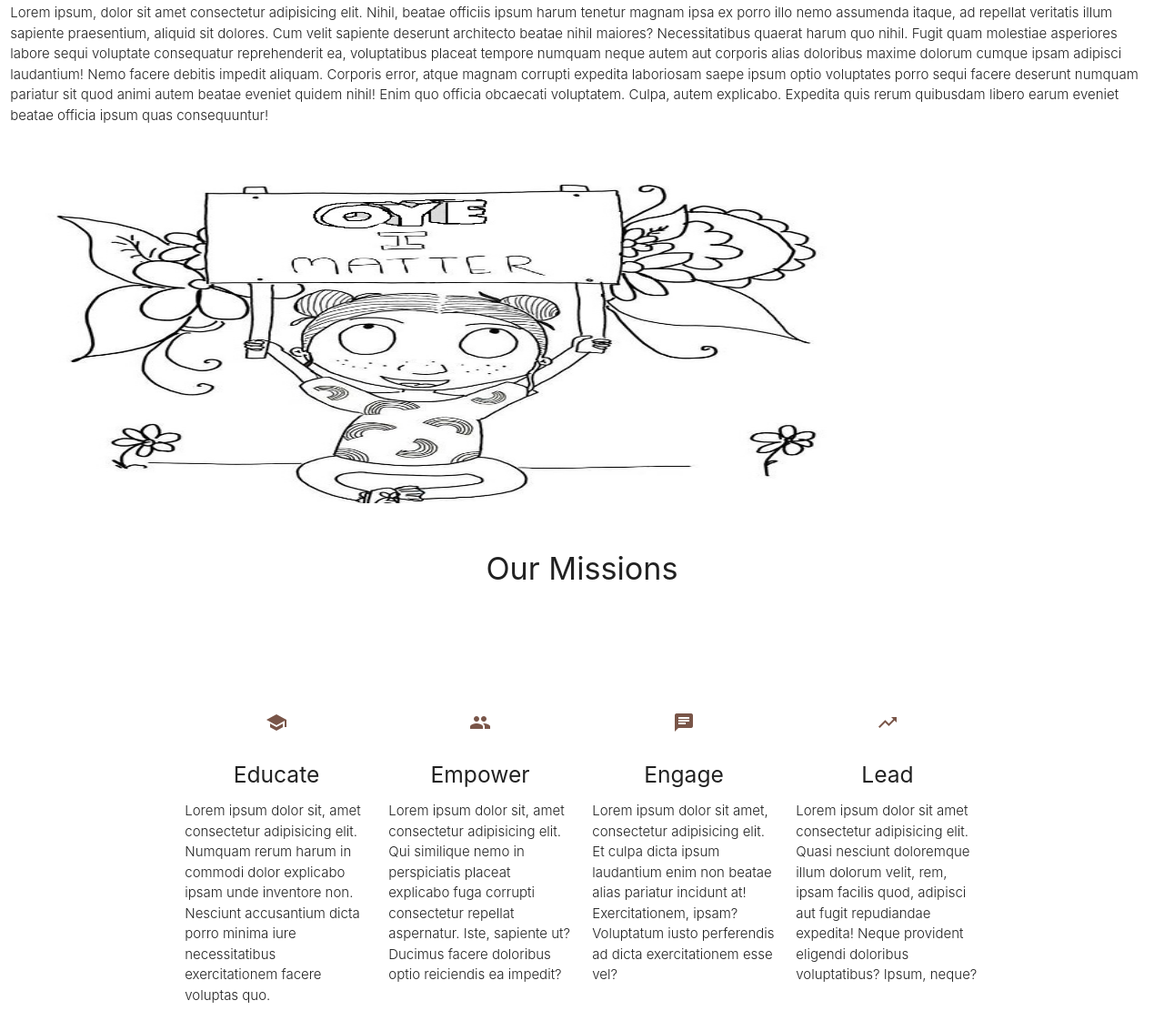
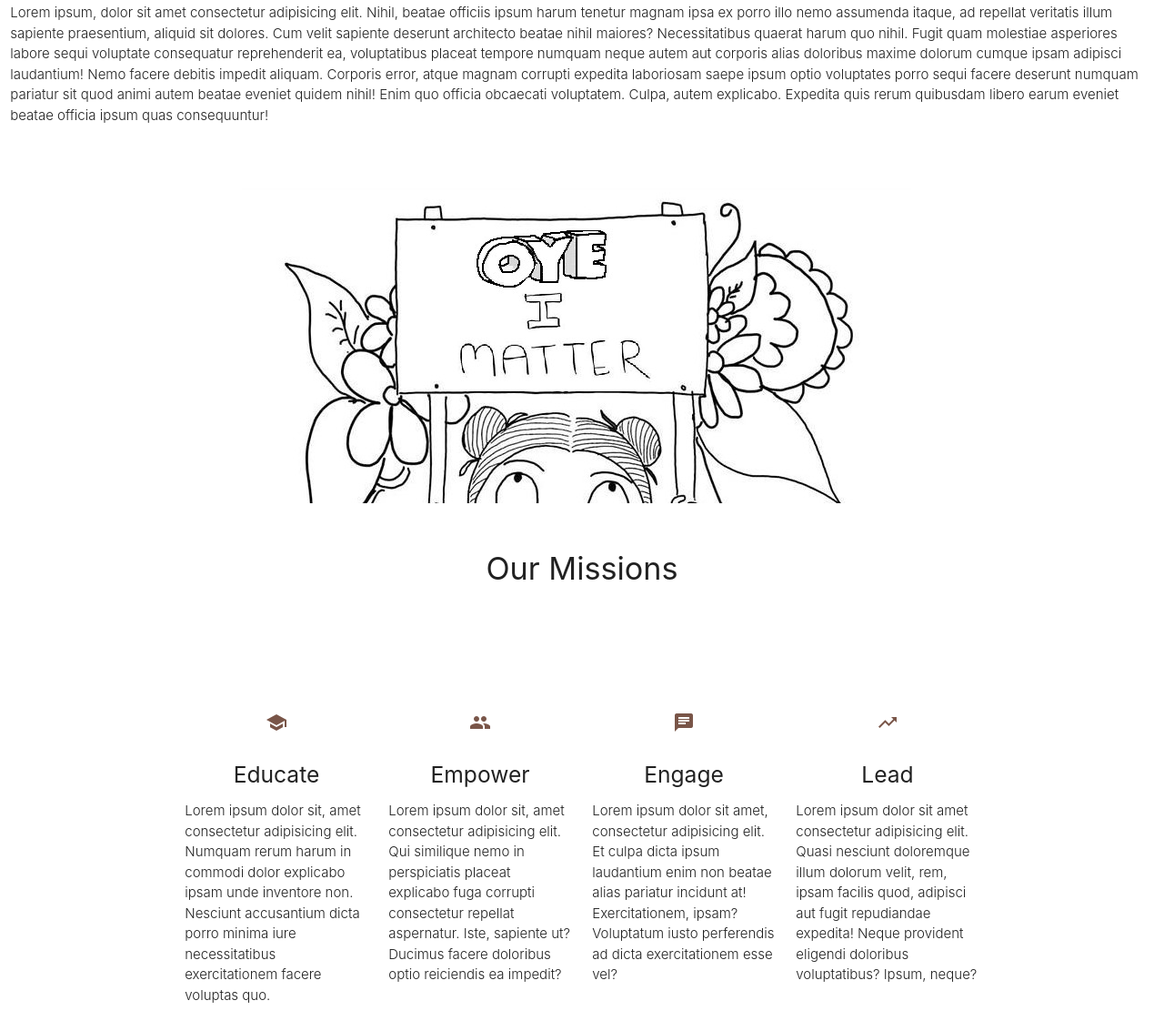
Before and after one commit to joyendra/oyeyouth, a plain HTML site: page oye/main/index.html in a window 1280 px wide. Shown: the part 566-1699 px from the top of the page at 91% size. Drawn offline with nearby package versions, Linux system fonts and the light colour scheme.

Commit message:
Fixed errors and alignment issues

```diff
--- a/oye/main/index.html
+++ b/oye/main/index.html
@@ -9,6 +9,10 @@
     crossorigin="anonymous">
     <link href="https://fonts.googleapis.com/icon?family=Material+Icons" rel="stylesheet">
     <title>Home</title>
+    <style type="text/css">
+      #parallax-custom {background-image: url(./Imatter.jpeg); background-repeat: no-repeat; background-attachment: fixed; background-position: top center;}
+      #parallax-custom > div {height: 350px;}
+    </style>
 </head>
 <body>
     <ul id="dropdown1" class="dropdown-content">
@@ -61,10 +65,13 @@
             </div>
         </div>
     </div>
+    <div id="parallax-custom">
+      <div></div>
+    </div>
 
-    <div class="parallax-container" style="height: 350px; width: 1000px;">
-        <div class="parallax"><img src="./Imatter.jpeg" height="400px"></div>
-    </div>
+<!--     <div class="parallax-container" style="height: 350px; width: 1000px;">
+        <div class="parallax"><img src="" height="400px"></div>
+    </div> -->
 
     <div class="section scrollspy" id="Missions">
         <div class="section">
@@ -380,7 +387,7 @@
         </div>
     </div>
 
-    <ul class="collapsible" style="width: 80%; position: relative; left: 100px;" >
+    <ul class="collapsible" style="width: 80%; margin: 1em auto;" >
         <li>
           <div class="collapsible-header"><i class="material-icons">contact_phone</i>Phone</div>
           <div class="collapsible-body"><span>+91-9654657903</span></div>
```
